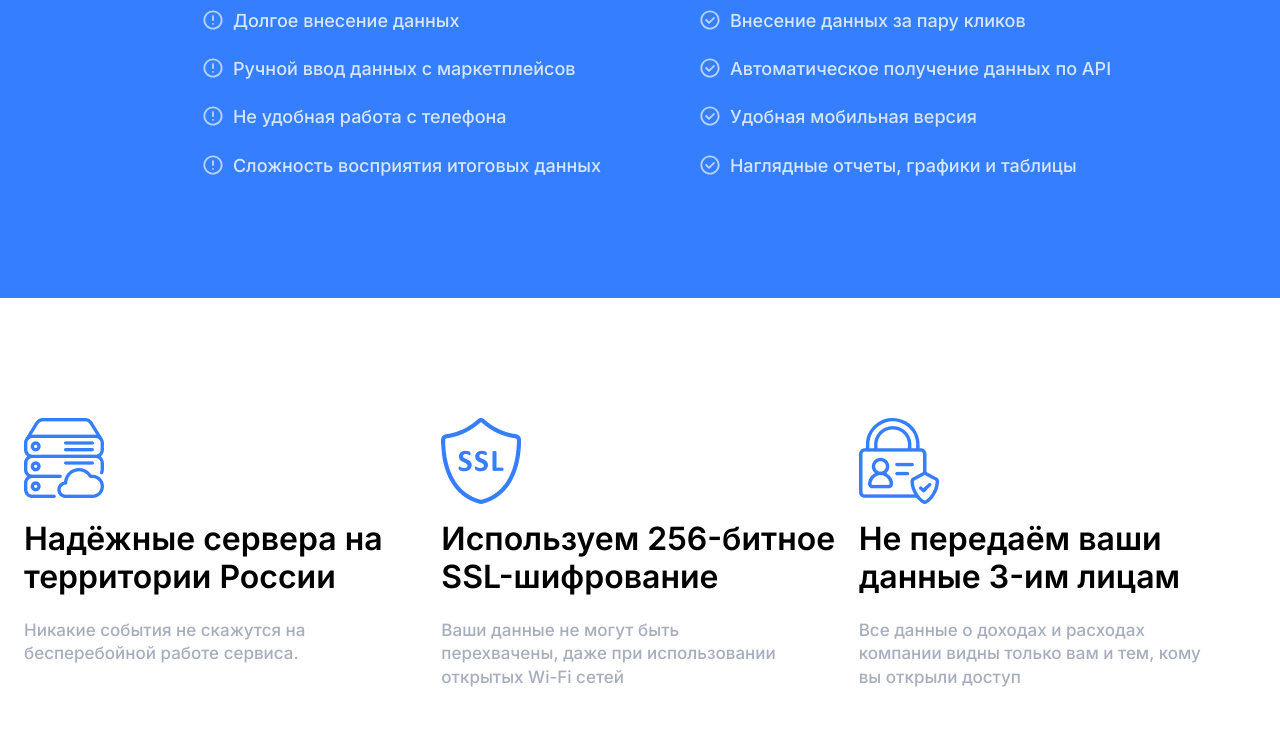
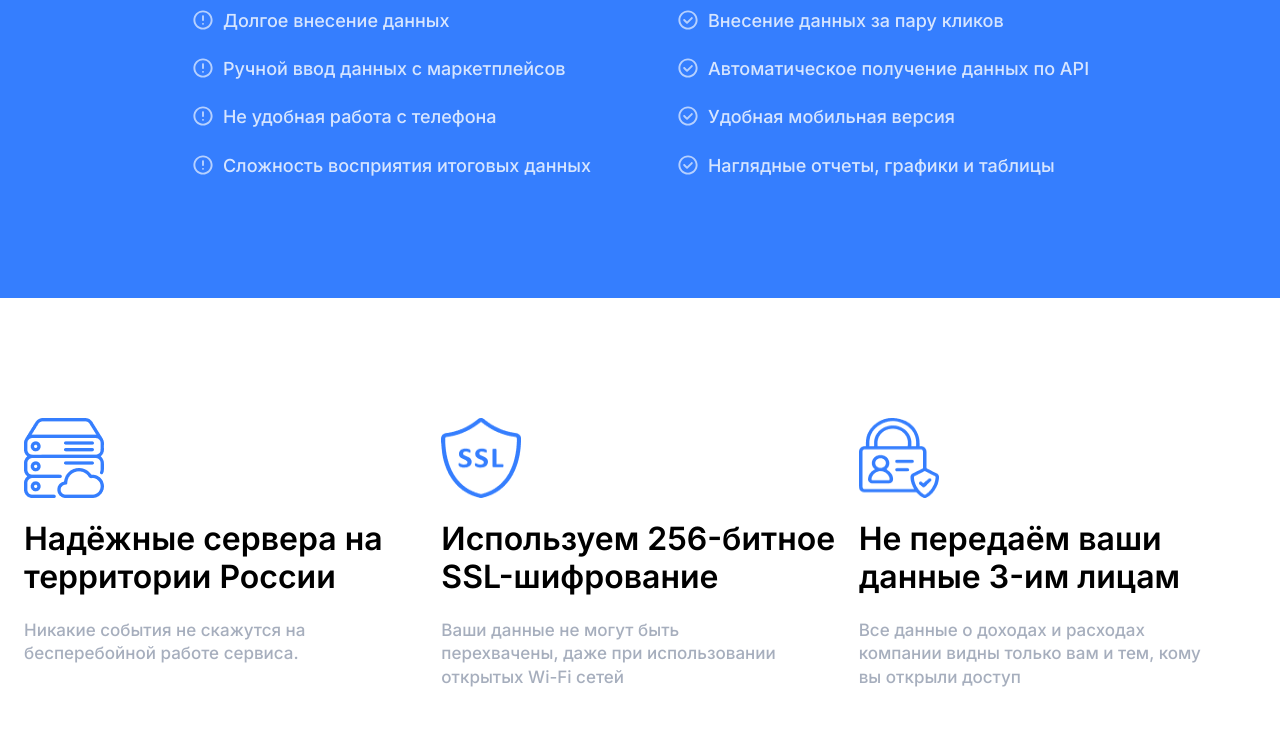
Before and after one commit to ratsu123/purple_dz, a plain HTML site: page 3-Finio/index.html in a window 1280 px wide. Shown: the part 4263-5019 px from the top of the page. Drawn offline with Linux system fonts and the light colour scheme.

Commit message:
final fixed

```diff
--- a/3-Finio/styles/components.css
+++ b/3-Finio/styles/components.css
@@ -158,7 +158,7 @@
 	gap: 23px;
 	color: var(--color-white);
 	list-style: none;
-	padding-left: 2rem;
+	/* padding-left: 2rem; */
 }
 
 .excel-list__heading {
@@ -181,7 +181,7 @@
 	gap: 23px;
 	color: var(--color-white);
 	list-style: none;
-	padding-left: 2rem;
+	/* padding-left: 2rem; */
 	list-style-type: none;
 
 
@@ -440,6 +440,7 @@
 
 .security__icon img {
 	width: 100%;
+	height: 100%;
 }
 
 .security__item {
--- a/3-Finio/styles/page.css
+++ b/3-Finio/styles/page.css
@@ -24,7 +24,7 @@
 .excel-finio-wrapper {
     display: flex;
     justify-content: center;
-    gap: 65px;
+    gap: 85px;
 }
 
 /* review */
```
